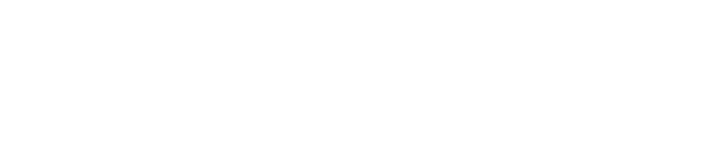
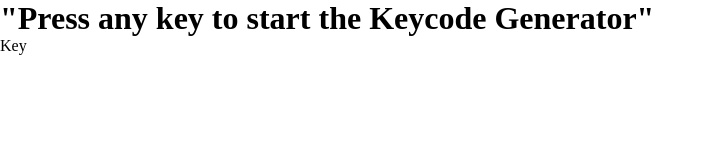
Before and after one commit to SayamDev/Week3---Key-Generator, a plain HTML site: page index.html in a window 1280 px wide. Shown: the whole page, without its empty margins (0-713 px from the left). Drawn offline with Linux system fonts and the light colour scheme.

Commit message:
adding keybaord event

```diff
--- a/index.html
+++ b/index.html
@@ -9,6 +9,28 @@
 </head>
 <body>
 
+    <div id="container">
+
+
+
+        <header id="intro">
+            <h1>
+                "Press any key to start the Keycode Generator"
+            </h1>
+        </header>
+
+        <div class="keysWrapper">
+            <div class="displayKey">
+                <p>Key</p>
+                <h3 id="event.key"></h3>
+            </div>
+        </div>
+
+
+
+
+
+    </div>
 
 
     <script src="app.js"></script>
```
